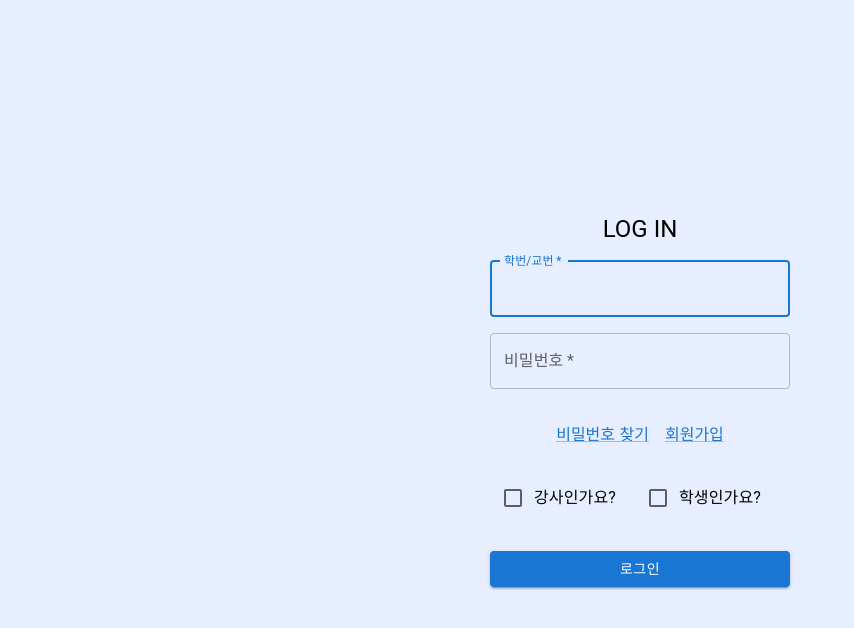
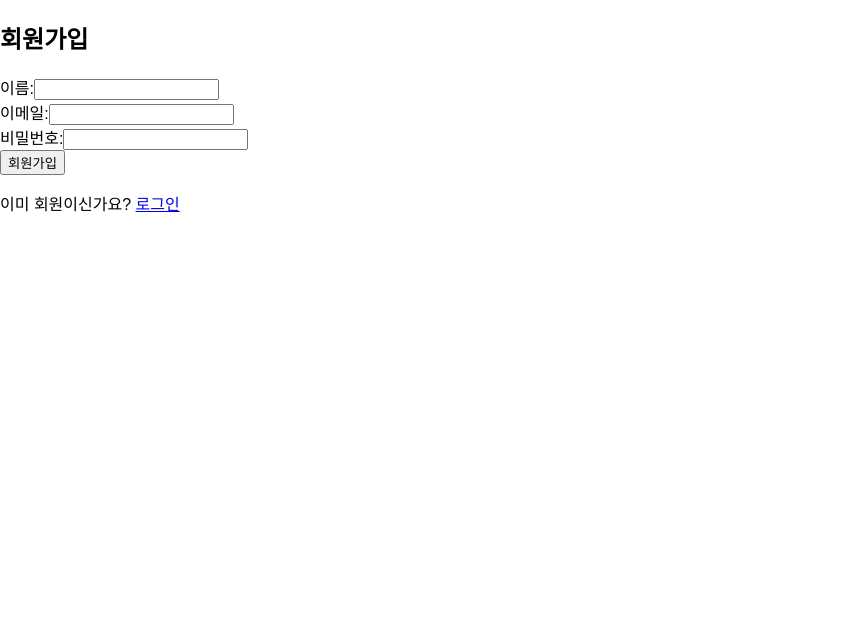
Before and after one commit to KubeLabX/FE, a React (Create React App) app: page /signup in a window 1280 px wide. Shown: the top 628 px of the page, without its empty margins (0-854 px from the left). Built offline with nearby package versions, Linux system fonts and the light colour scheme.

Commit message:
로그인-회원가입 이동까지 수정

```diff
--- a/package.json
+++ b/package.json
@@ -11,8 +11,8 @@
     "moment": "^2.24.0",
     "react": "^18.3.1",
     "react-dom": "^18.3.1",
-    "react-redux": "^6.0.0",
-    "react-router-dom": "^5.0.0",
+    "react-redux": "^8.1.2",
+    "react-router-dom": "^6.28.0",
     "react-scripts": "^5.0.1",
     "react-with-styles": "^3.2.1",
     "redux": "^4.0.1",
@@ -47,6 +47,6 @@
     "redux-devtools-extension": "^2.13.8",
     "sass": "^1.81.0",
     "sass-loader": "^7.1.0",
-    "storybook-addon-jsx": "^7.1.13"
+    "storybook-addon-jsx": "^7.3.14"
   }
 }
--- a/src/App.css
+++ b/src/App.css
@@ -1,38 +1,6 @@
-/* src/App.css */
 body {
   margin: 0;
   padding: 0;
   box-sizing: border-box;
   font-family: Arial, sans-serif;
 }
-
-.form-container {
-  display: flex;
-  flex-direction: column; /* 요소를 세로로 배치 */
-  align-items: center; /* 가로 중앙 정렬 */
-  justify-content: center; /* 세로 중앙 정렬 */
-  height: 100vh; /* 화면 전체 높이 */
-  background-color: #e6eeff; /* 배경색 (선택 사항) */
-  gap: 16px; /* 요소 간 간격 */
-}
-.checkbox-container {
-  display: flex; /* 자식 요소를 가로로 배치 */
-  justify-content: center; /* 가로 방향 중앙 정렬 */
-  gap: 16px; /* 체크박스 간 간격 설정 */
-  margin-top: 16px; /* 필요 시 위쪽 여백 추가 */
-}
-
-.input-field {
-  width: 300px; /* 입력 필드 너비 설정 */
-}
-.select_field {
-  align-items: center; /* 가로 중앙 정렬 */
-  justify-content: center; /* 세로 중앙 정렬 */
-}
-
-.link-container {
-  display: flex; /* 자식 요소를 가로로 배치 */
-  justify-content: center; /* 가로 방향 중앙 정렬 */
-  gap: 16px; /* 링크 간 간격 */
-  margin-top: 16px; /* 필요 시 위쪽 여백 추가 */
-}
--- a/src/App.js
+++ b/src/App.js
@@ -1,82 +1,19 @@
-// src/App.js
-import React, { useState } from "react";
-import "./App.css";
-import TextField from "@mui/material/TextField";
-import Checkbox from "@mui/material/Checkbox";
-import Button from "@mui/material/Button";
-import FormControlLabel from "@mui/material/FormControlLabel";
-import Link from "@mui/material/Link";
-import Grid from "@mui/material/Grid";
-import Typography from "@mui/material/Typography";
+import React from "react";
+import { BrowserRouter as Router, Routes, Route } from "react-router-dom";
+import Login from "./components/Login";
+import Signup from "./components/Signup";
 
-export default function App() {
-  const [selectedStuPro, setSelectedOption] = useState("");
-
-  const handleChange = (event) => {
-    setSelectedOption(event.target.value);
-  };
-
+function App() {
   return (
-    <div className="form-container">
-      <Typography component="h1" variant="h5">
-        LOG IN
-      </Typography>
-      <TextField
-        label="학번/교번"
-        required
-        name="email"
-        autoFocus
-        className="input-field"
-      />
-      <TextField
-        label="비밀번호"
-        type="password"
-        required
-        name="password"
-        autoComplete="current-password"
-        className="input-field"
-      />
-      <div className="link-container">
-        <div>
-          <Link href="#">비밀번호 찾기</Link>
-        </div>
-        <div>
-          <Link href="#">회원가입</Link>
-        </div>
+    <Router>
+      <div>
+        <Routes>
+          <Route path="/" element={<Login />} />
+          <Route path="/signup" element={<Signup />} />
+        </Routes>
       </div>
-
-      <div className="link-container">
-        <FormControlLabel
-          control={
-            <Checkbox
-              value="강사"
-              color="primary"
-              checked={selectedStuPro == "강사"}
-              onChange={handleChange}
-            />
-          }
-          label="강사인가요?"
-        />
-        <FormControlLabel
-          control={
-            <Checkbox
-              value="학생"
-              color="primary"
-              checked={selectedStuPro == "학생"}
-              onChange={handleChange}
-            />
-          }
-          label="학생인가요?"
-        />
-      </div>
-
-      <Button
-        type="submit"
-        variant="contained"
-        sx={{ marginTop: "16px", width: "300px" }}
-      >
-        로그인
-      </Button>
-    </div>
+    </Router>
   );
 }
+
+export default App;
--- /dev/null
+++ b/src/components/Login.css
@@ -0,0 +1,38 @@
+/* src/App.css */
+body {
+  margin: 0;
+  padding: 0;
+  box-sizing: border-box;
+  font-family: Arial, sans-serif;
+}
+
+.form-container {
+  display: flex;
+  flex-direction: column; /* 요소를 세로로 배치 */
+  align-items: center; /* 가로 중앙 정렬 */
+  justify-content: center; /* 세로 중앙 정렬 */
+  height: 100vh; /* 화면 전체 높이 */
+  background-color: #e6eeff; /* 배경색 (선택 사항) */
+  gap: 16px; /* 요소 간 간격 */
+}
+.checkbox-container {
+  display: flex; /* 자식 요소를 가로로 배치 */
+  justify-content: center; /* 가로 방향 중앙 정렬 */
+  gap: 16px; /* 체크박스 간 간격 설정 */
+  margin-top: 16px; /* 필요 시 위쪽 여백 추가 */
+}
+
+.input-field {
+  width: 300px; /* 입력 필드 너비 설정 */
+}
+.select_field {
+  align-items: center; /* 가로 중앙 정렬 */
+  justify-content: center; /* 세로 중앙 정렬 */
+}
+
+.link-container {
+  display: flex; /* 자식 요소를 가로로 배치 */
+  justify-content: center; /* 가로 방향 중앙 정렬 */
+  gap: 16px; /* 링크 간 간격 */
+  margin-top: 16px; /* 필요 시 위쪽 여백 추가 */
+}
--- /dev/null
+++ b/src/components/Login.js
@@ -0,0 +1,92 @@
+// src/App.js
+import React, { useState } from "react";
+import { Link, useNavigate } from "react-router-dom";
+import "./Login.css";
+import TextField from "@mui/material/TextField";
+import Checkbox from "@mui/material/Checkbox";
+import Button from "@mui/material/Button";
+import FormControlLabel from "@mui/material/FormControlLabel";
+//import Link from "@mui/material/Link";
+
+import Typography from "@mui/material/Typography";
+
+export default function App() {
+  const [selectedStuPro, setSelectedOption] = useState("");
+
+  const handleChange = (event) => {
+    setSelectedOption(event.target.value);
+  };
+
+  const navigate = useNavigate();
+
+  const handleSignupClick = (event) => {
+    event.preventDefault();
+    navigate("/signup"); //회원가입 페이지로 이동함.
+  };
+
+  return (
+    <div className="form-container">
+      <Typography component="h1" variant="h5">
+        LOG IN
+      </Typography>
+      <TextField
+        label="학번/교번"
+        required
+        name="email"
+        autoFocus
+        className="input-field"
+      />
+      <TextField
+        label="비밀번호"
+        type="password"
+        required
+        name="password"
+        autoComplete="current-password"
+        className="input-field"
+      />
+      <div className="link-container">
+        <div>
+          <Link href="#">비밀번호 찾기</Link>
+        </div>
+        <div>
+          <Link to="#" onClick={handleSignupClick}>
+            회원가입
+          </Link>
+        </div>
+      </div>
+
+      <div className="link-container">
+        <FormControlLabel
+          control={
+            <Checkbox
+              value="강사"
+              color="primary"
+              checked={selectedStuPro === "강사"}
+              onChange={handleChange}
+            />
+          }
+          label="강사인가요?"
+        />
+        <FormControlLabel
+          control={
+            <Checkbox
+              value="학생"
+              color="primary"
+              checked={selectedStuPro === "학생"}
+              onChange={handleChange}
+            />
+          }
+          label="학생인가요?"
+        />
+      </div>
+
+      <Button
+        type="submit"
+        variant="contained"
+        sx={{ marginTop: "16px", width: "300px" }}
+      >
+        로그인
+      </Button>
+    </div>
+  );
+}
--- /dev/null
+++ b/src/components/Signup.js
@@ -0,0 +1,33 @@
+import React from "react";
+import { Link } from "react-router-dom";
+
+function Signup() {
+  return (
+    <div>
+      <h2>회원가입</h2>
+      <form>
+        <label>
+          이름:
+          <input type="text" name="name" required />
+        </label>
+        <br />
+        <label>
+          이메일:
+          <input type="email" name="email" required />
+        </label>
+        <br />
+        <label>
+          비밀번호:
+          <input type="password" name="password" required />
+        </label>
+        <br />
+        <button type="submit">회원가입</button>
+      </form>
+      <p>
+        이미 회원이신가요? <Link to="/">로그인</Link>
+      </p>
+    </div>
+  );
+}
+
+export default Signup;
```
Also changed, not shown: src/Signup.css (added), 1 other file (tests, documents, lock files or other folders).
